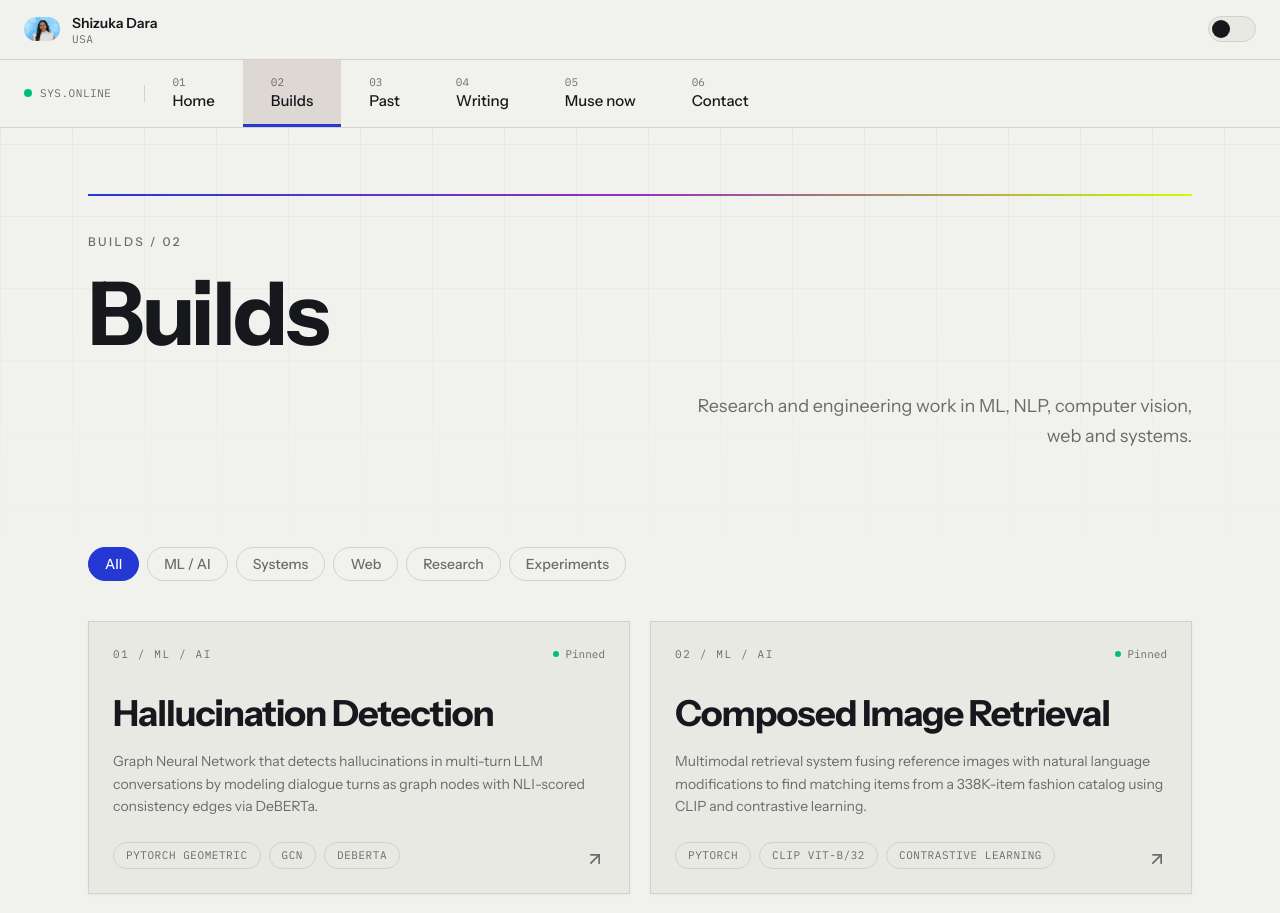
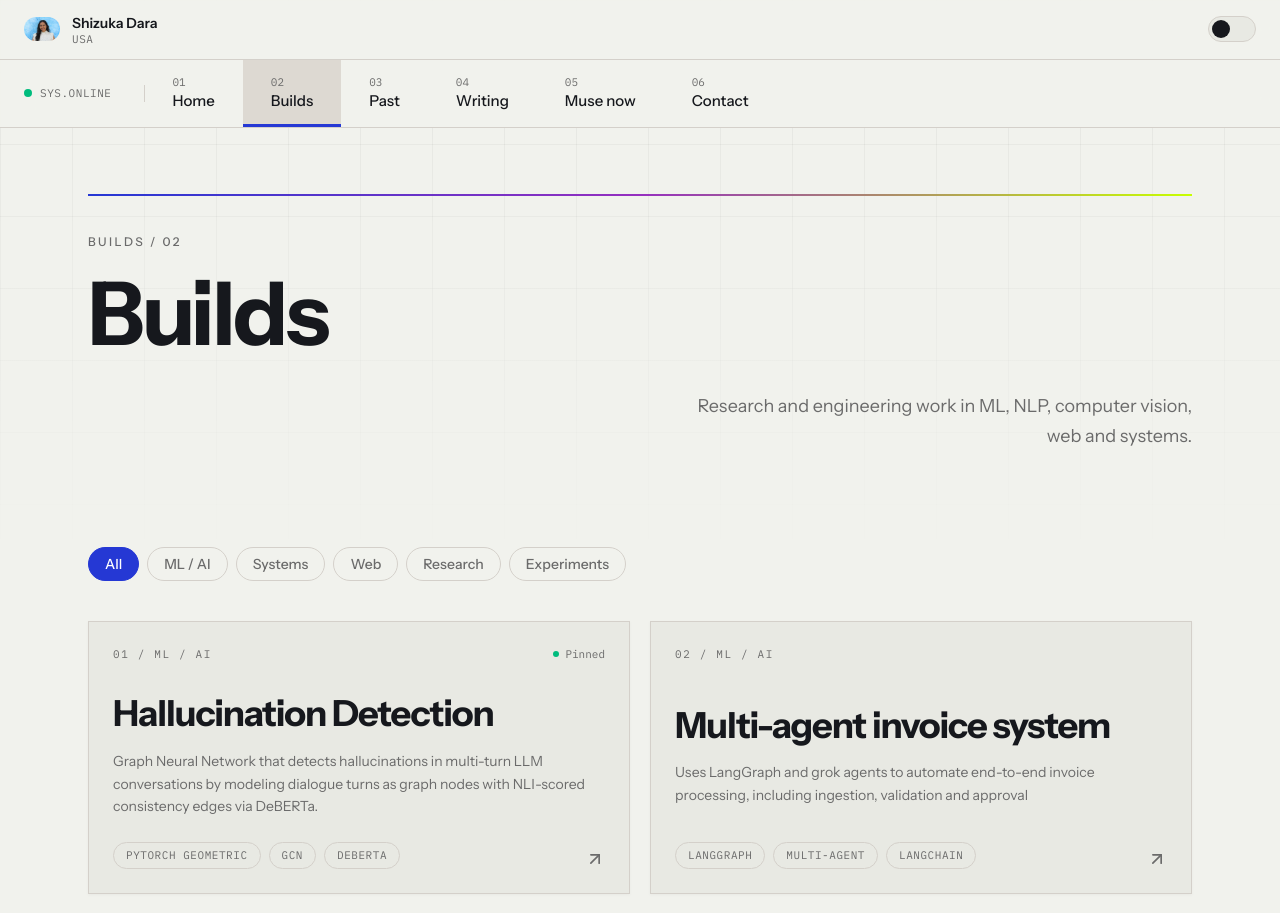
Before and after one commit to darashizuka/portfolio, a Next.js app: page /builds in a window 1280 px wide. Shown: the top 913 px of the page. Built offline with nearby package versions, Linux system fonts and the light colour scheme.

Commit message:
Added project

```diff
--- a/src/data/projects.ts
+++ b/src/data/projects.ts
@@ -12,6 +12,20 @@ export const PROJECTS: Project[] = [
     pinned: true,
     year: 2025,
   },
+
+  {
+    title: "Multi-agent invoice system",
+    slug: "agentic invoice",
+    categories: ["ml"],
+    description:
+      "Uses LangGraph and grok agents to automate end-to-end invoice processing, including ingestion, validation and approval",
+    tags: ["LangGraph", "Multi-agent", "LangChain", "Grok"],
+    links: { github: "https://github.com/darashizuka/acme_invoice_system" },
+    pinned: false,
+    year: 2026,
+  },
+
+
   {
     title: "Composed Image Retrieval for Fashion",
     slug: "fashion-cir",
```
